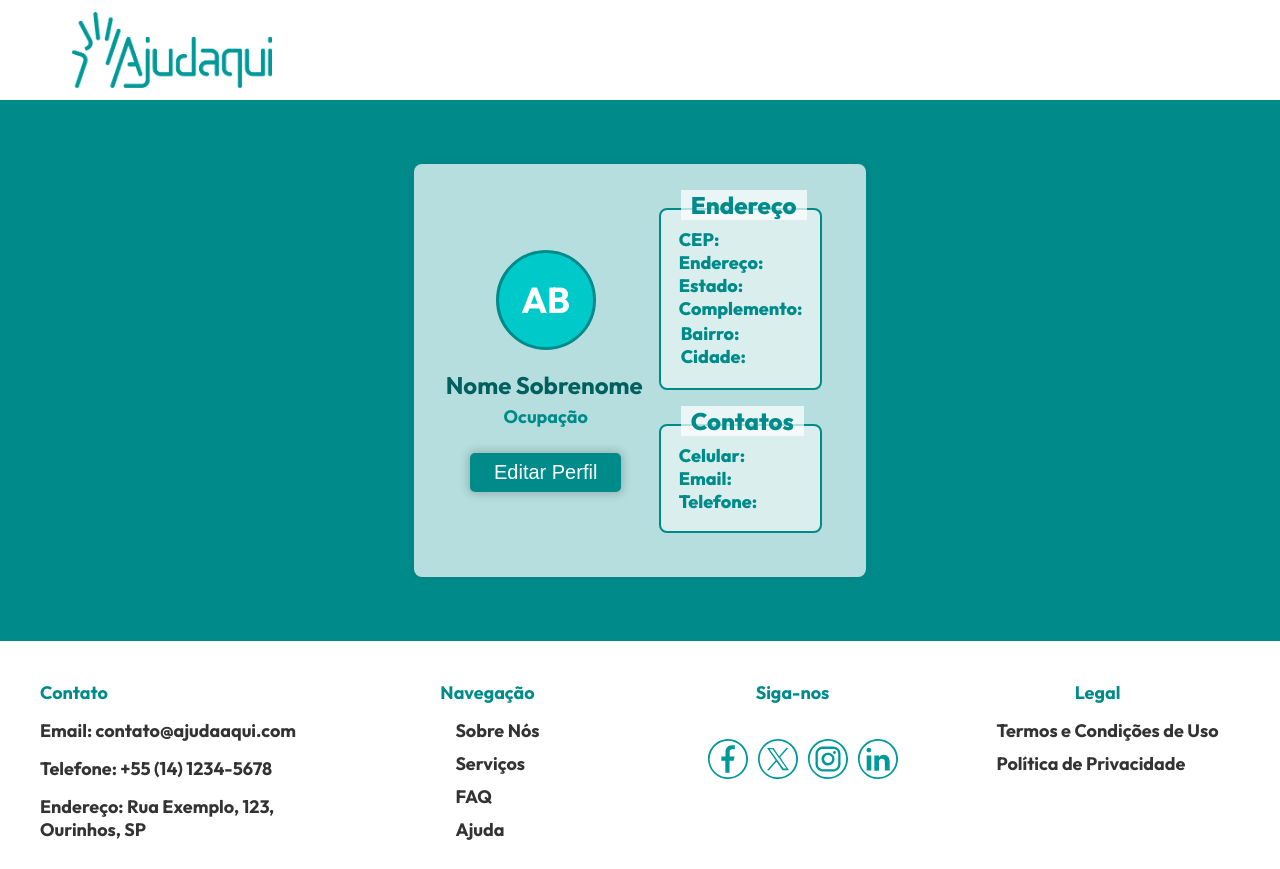
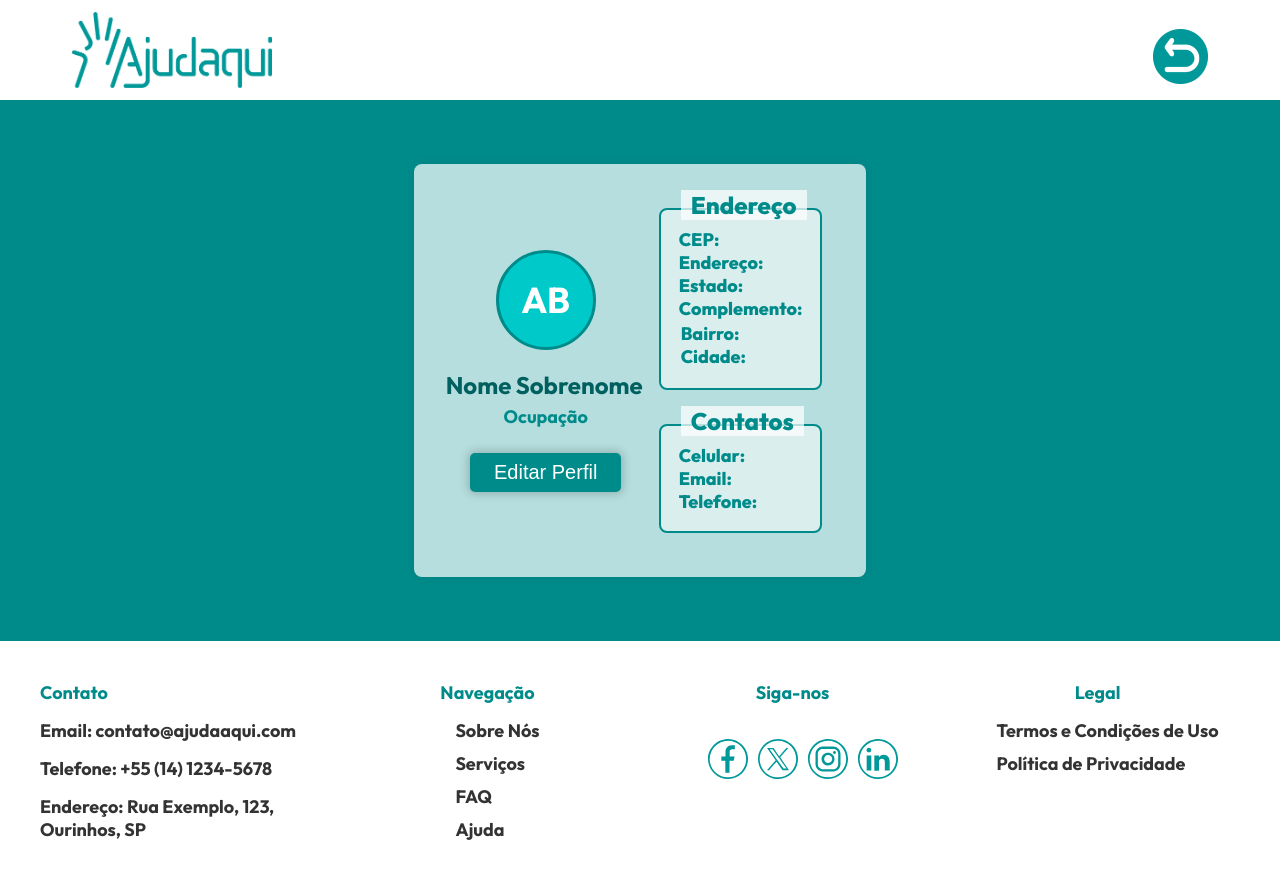
Before and after one commit to DaniloTojeiro/front-alternativo, a plain HTML site: page profile.html in a window 1280 px wide. Shown: the top 869 px of the page. Drawn offline with nearby package versions, Linux system fonts and the light colour scheme; no server answers.

Commit message:
update/icons-main-profile

```diff
--- a/profile.html
+++ b/profile.html
@@ -20,6 +20,11 @@
   <header>
     <nav id="navbar">
       <a class="nav-brand" href="index.html"><img src="images/logo verde.png" alt=""></a>
+      <ul class="nav-list">
+        <li class="nav-item">
+          <a href="main.html"><img src="images/back icon-green.png" alt=""></a>
+        </li>
+      </ul>
   </header>
   <main>
     <section id="banner-profile">
```
Also changed, not shown: main.html (+1 -1 lines), images/User icon-blue.png (added), images/back icon-green.png (added), images/icons-original/User Icon-purple.png (added), images/icons-original/User icon-black.png (added), images/icons-original/User icon-blue.png (added), images/icons-original/User icon-white.png (added), images/icons-original/back icon-black.png (added), images/icons-original/back icon-green.png (added), images/icons-original/back icon-purple.png (added), images/icons-original/back icon-white.png (added).
